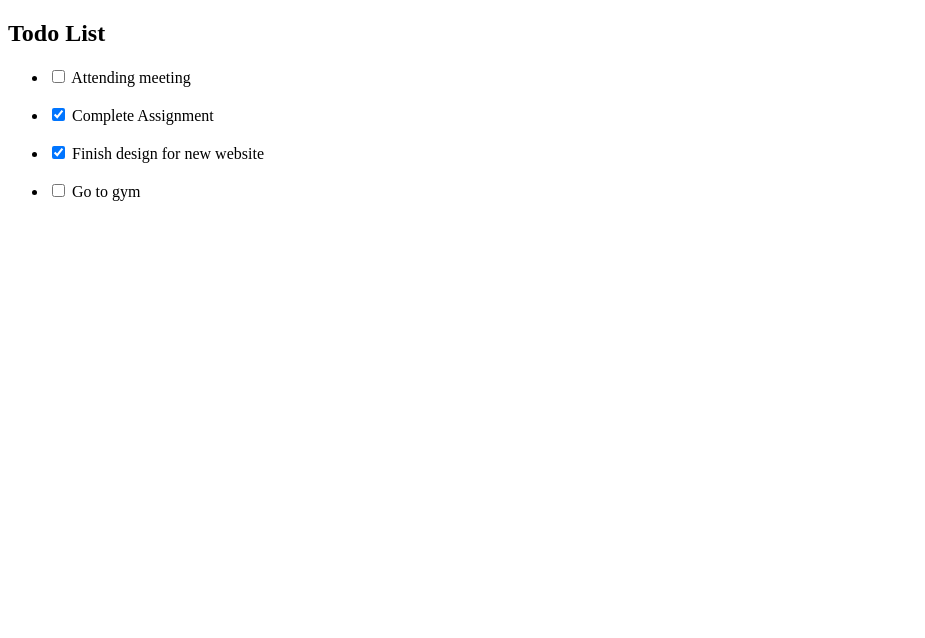
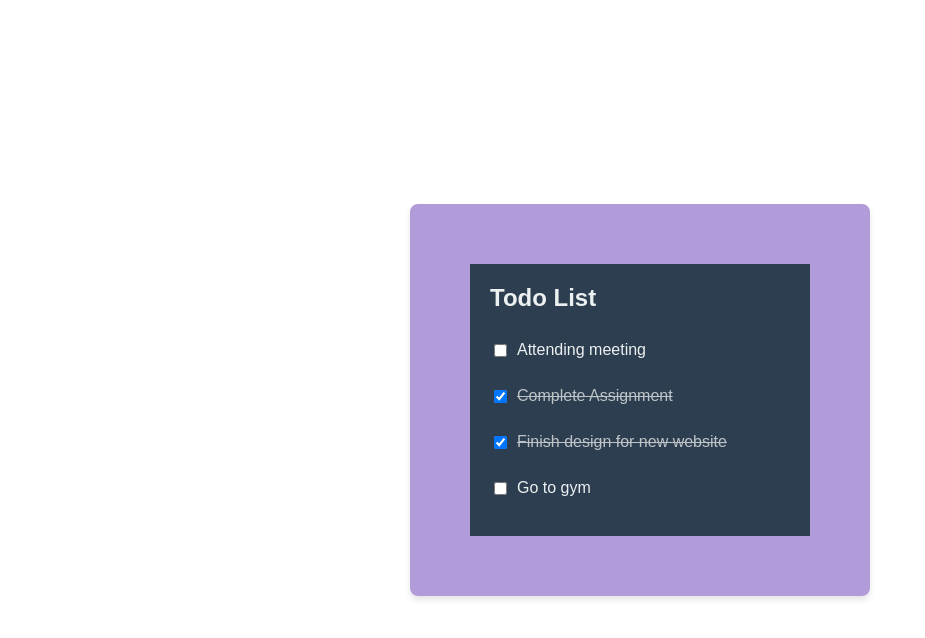
Before and after one commit to mohanaharikaayesetty/Todo-List-HTML-CSS, a plain HTML site: page index.html in a window 1280 px wide. Shown: the whole page, without its empty margins (0-925 px from the left). Drawn offline with Linux system fonts and the light colour scheme.

Commit message:
Update index.html

```diff
--- a/index.html
+++ b/index.html
@@ -4,7 +4,7 @@
     <meta charset="UTF-8">
     <meta name="viewport" content="width=device-width, initial-scale=1.0">
     <title>Todo List</title>
-    <link rel="stylesheet" href="task6.3.css">
+    <link rel="stylesheet" href="style.css">
 </head>
 <body>
     <div class="todo-container">
```
